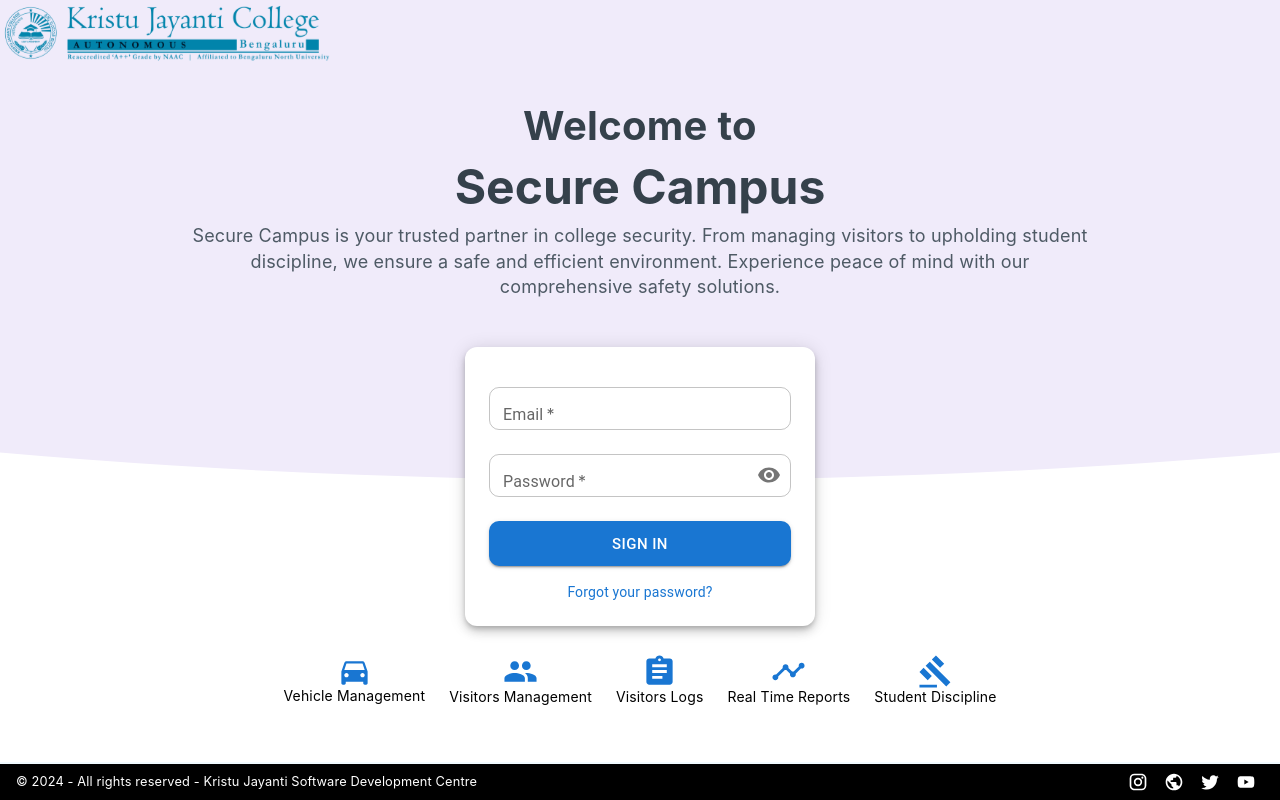
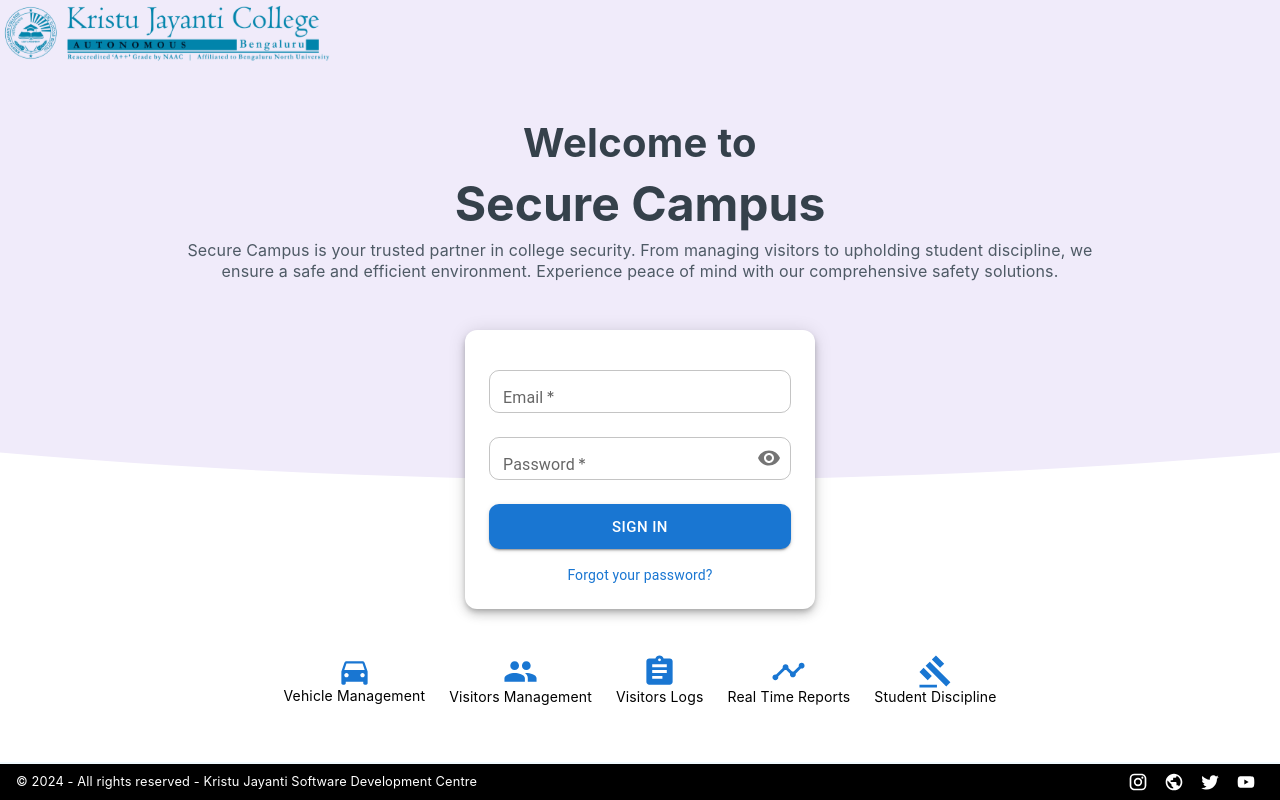
Before and after one commit to melbin726/Visitor_Gate_Pass, a React (Vite) app in the folder KJC_Gate_Pass/: page /login in a window 1280 px wide. Built offline with nearby package versions, Linux system fonts and the light colour scheme.

Commit message:
added curved eclipse on login page

```diff
--- a/KJC_Gate_Pass/src/library/helper.js
+++ b/KJC_Gate_Pass/src/library/helper.js
@@ -1,5 +1,5 @@
 // Constant for the API base URL
-export const API_BASE_URL = "http://localhost:3001/api";
+export const API_BASE_URL = "http://172.18.1.225/api";
 // replace <localhost> with this device's IP address to access the website in your network
 
 export function padZero(value) {
--- a/KJC_Gate_Pass/src/pages/LoginPage_KJC/LoginPage.jsx
+++ b/KJC_Gate_Pass/src/pages/LoginPage_KJC/LoginPage.jsx
@@ -92,11 +92,16 @@
                   variant="subtitle1"
                   color="textSecondary"
                   paragraph
-                  sx={{ lineHeight: 1.4, fontSize: { xs: "0.875rem", sm: "1rem", md: "1.125rem" }, color: '#4E5A65', fontFamily: 'Inter, sans-serif' }}
+                  sx={{
+                    lineHeight: 1.3,  // Adjust this to make the lines closer
+                    fontSize: { xs: "0.875rem", sm: "0.95rem", md: "1rem" },  // Slightly smaller font
+                    color: '#4E5A65',
+                    fontFamily: 'Inter, sans-serif'
+                  }}
                 >
-                  Secure Campus is your trusted partner in college security. From managing visitors to upholding student discipline,
-                  we ensure a safe and efficient environment. Experience peace of mind with our comprehensive safety solutions.
+                  Secure Campus is your trusted partner in college security. From managing visitors to upholding student discipline, we ensure a safe and efficient environment. Experience peace of mind with our comprehensive safety solutions.
                 </Typography>
+
               </Box>
             </Grid>
             <Grid item xs={12}>
```
